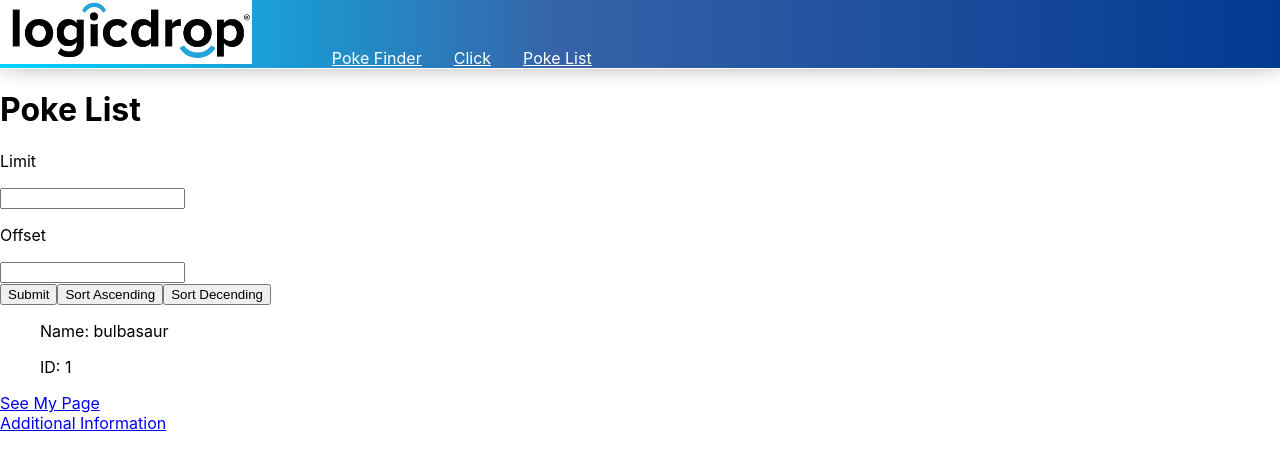
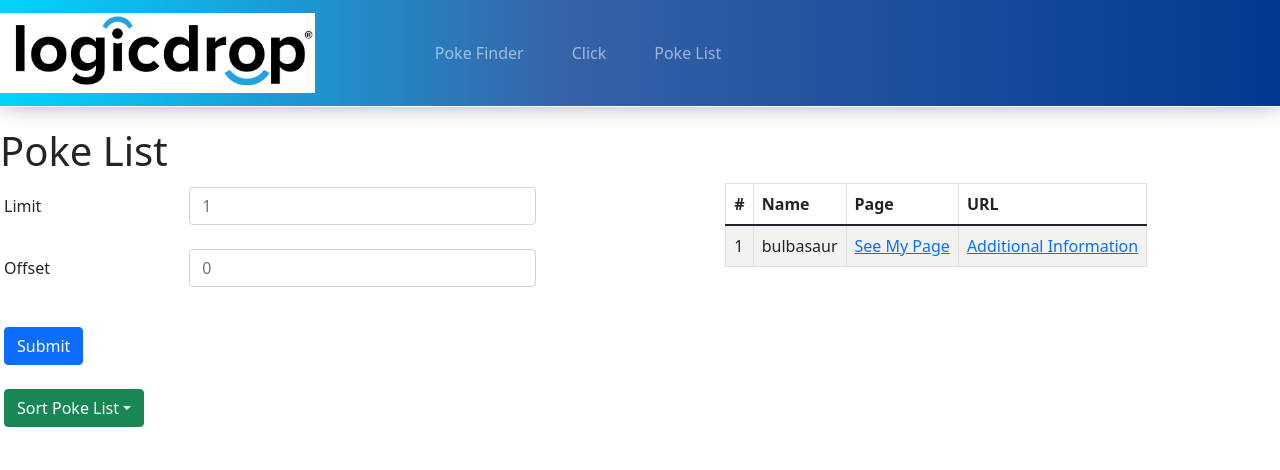
Before and after one commit to Lukebe/LogicDrop, a React (Create React App) app: page /pokelist in a window 1280 px wide. Shown: the top 470 px of the page. Built offline with nearby package versions, Linux system fonts and the light colour scheme.

Commit message:
added bootstrap stying, fixed unit tests for new styling

```diff
--- a/package.json
+++ b/package.json
@@ -17,16 +17,16 @@
     "@types/reactstrap": "^8.7.2",
     "@types/redux-logger": "^3.0.9",
     "axios": "^0.19.2",
-    "bootstrap": "^4.6.1",
+    "bootstrap": "^5.1.3",
     "jquery": "^3.6.0",
     "node-sass": "^4.14.1",
     "popper.js": "^1.16.1",
     "react": "^17.0.2",
+    "react-bootstrap": "^2.0.3",
     "react-dom": "^17.0.2",
     "react-router": "^5.2.1",
     "react-router-dom": "^5.3.0",
     "react-scripts": "4.0.3",
-    "reactstrap": "^8.10.1",
     "redux": "^4.1.2",
     "redux-logger": "^3.0.6",
     "redux-thunk": "^2.4.1",
--- a/src/App.js
+++ b/src/App.js
@@ -1,6 +1,7 @@
 import React from 'react';
 import logo from './logo.svg';
 import './App.scss';
+import 'bootstrap/dist/css/bootstrap.min.css';
 import { BrowserRouter, Switch, Route } from 'react-router-dom';
 import ClickerComponent from './components/clicker.component';
 import NavComponent from './components/nav.component';
--- a/src/components/nav.component.js
+++ b/src/components/nav.component.js
@@ -1,19 +1,22 @@
 import React from 'react';
+import { Nav, Navbar, TabContainer } from 'react-bootstrap';
 import LogicDropLogo from '../assets/logicdrop_logo.png';
-import { Container, Navbar, NavbarBrand, NavbarToggler, NavLink } from 'reactstrap';
+
 
 export class NavComponent extends React.Component{
     render() {
         return (
-            <Navbar className="navbar navbar-toggleable-md navbar-expand-lg navbar-dark bg-dark display-front nav-pad">
-                <Container className="navbar-header c-pointer shift-left">
-                    <NavbarBrand href="/home">
+            <Navbar className="navbar" variant="dark">
+                <TabContainer>
+                    <Navbar.Brand href="/home">
                         <img className="logicdrop_logo" src={LogicDropLogo} alt="logicdrop" />
-                    </NavbarBrand>
-                    <NavLink href="/poke" className="nav-link">Poke Finder</NavLink>
-                    <NavLink href="/click" className="nav-link ">Click</NavLink>
-                    <NavLink href="/pokelist" className="nav-link ">Poke List</NavLink>
-                </Container>
+                    </Navbar.Brand>
+                    <Nav className="me-auto">
+                        <Nav.Link href="/poke" className="nav-link">Poke Finder</Nav.Link>
+                        <Nav.Link href="/click" className="nav-link ">Click</Nav.Link>
+                        <Nav.Link href="/pokelist" className="nav-link ">Poke List</Nav.Link>
+                    </Nav>
+                </TabContainer>
             </Navbar>
         );
     }
--- a/src/components/pokelist.component.js
+++ b/src/components/pokelist.component.js
@@ -2,6 +2,8 @@ import React, { useState } from 'react';
 import Axios from 'axios';
 import { usePokeName, usePokeNameUpdate } from '../contexts/PokeNameContext';
 import { Link } from 'react-router-dom';
+import { Col, Dropdown, Form, Row, Table } from 'react-bootstrap';
+import Button from "react-bootstrap/Button";
 
 export function PokeListComponent() {
     const pokeName = usePokeName()
@@ -15,9 +17,14 @@ export function PokeListComponent() {
     })
     const [listSize, setSize] = useState( () => {return 1});
     const [listOffset, setOffset] = useState(() => { return 0 });
-    const [display, setdisplay] = useState(() => { return <div></div> });
+    const [pDisplay, setdisplay] = useState(() => updateDisplay());
 
-    async function submit() {
+    function submit() {
+        fetchData();
+        setdisplay(prevDisplay => updateDisplay());
+    }
+
+    async function fetchData() {
         const url = `https://pokeapi.co/api/v2/pokemon/?limit=${listSize}&offset=${listOffset}`;
         Axios.get(url).then((payload) => {
             setPoke( prevPoke =>
@@ -26,7 +33,7 @@ export function PokeListComponent() {
                     {
                         name:p.name,
                         url:p.url,
-                            id: p.url.slice(-3, -1).replace("/","")
+                        id: p.url.slice(-3, -1).replace("/","")
                     }
                     )
                 })
@@ -68,13 +75,11 @@ export function PokeListComponent() {
                 }
             }
         }
-        console.log(pokeArr);
         setPoke(prevPoke => pokeArr);
-        setdisplay(updateDisplay())
+        setdisplay(prevDisplay => updateDisplay());
     }
 
     async function updateSelectedName(name) {
-        console.log("Before: "+ pokeName);
         pokeNameUpdate(name)
     }
 
@@ -82,35 +87,81 @@ export function PokeListComponent() {
         const display = [];
         for (let p = 0; p < poke.length; p++) {
             display.push(
-                <div key={p}>
-                    <ul>Name: {poke[p].name}</ul>
-                    <ul id={p}>ID: {poke[p].id}</ul>
-                    <Link to='/pokepage' onClick={() => updateSelectedName(poke[p].name)}>See My Page</Link>
-                    <div></div>
-                    <a href={poke[p].url}>Additional Information</a>
-                </div>
+                <tr key={p}>
+                    <td id={p}>{poke[p].id}</td>
+                    <td>{poke[p].name}</td>
+                    <td>
+                        <Link to='/pokepage' onClick={() => updateSelectedName(poke[p].name)}>
+                            See My Page
+                        </Link>
+                    </td>
+                    <td>
+                        <a href={poke[p].url}>
+                            Additional Information
+                        </a>
+                    </td>
+                </tr>
             );
         }
-        //setdisplay(prevDisplay => display)
         return display;
     }
 
     return (
         <div>
             <h1>Poke List</h1>
-            <div id="poke-input">
-                <p>Limit</p>
-                <input type="text" id="poke-text-input" onChange={updateLimit} />
-            </div>
-            <div id="poke-input">
-                <p>Offset</p>
-                <input type="text" id="poke-text-input" onChange={updateOffset} />
-            </div>
-            <button id='submitBtn' onClick={() => submit()}>Submit</button>
-            <button id='sortABtn' onClick={() => sortBy('A')}>Sort Ascending</button>
-            <button id='sortDBtn' onClick={() => sortBy('D')}>Sort Decending</button>
-            <div id="poke-display">
-                {updateDisplay()}
+            <div className="d-flex flex-row">
+                <div className="p-1">
+                    <Form>
+                        <Form.Group as={Row} className="mb-3" controlId="poke-input">
+                            <Form.Label  column sm="3">
+                                Limit
+                            </Form.Label>
+                            <Col sm="6">
+                            <Form.Control type="text" id="poke-limit-input" onChange={updateLimit} placeholder="1"/>
+                            </Col>
+                            <Col sm="3"/>
+                            <Form.Label column sm="3" className="my-4">
+                                Offset
+                            </Form.Label>
+                            <Col sm="6">
+                            <Form.Control  className="my-4" type="text" id="poke-text-input" onChange={updateOffset} placeholder="0"/>
+                            </Col>
+                            <Col sm="3"/>
+                        </Form.Group>
+                        <Button variant='primary' id='submitBtn' className="md-4" onClick={() => submit()}>
+                            Submit
+                        </Button>
+                    </Form>
+                    <span/>
+                    <Dropdown className="my-4">
+                        <Dropdown.Toggle variant='success' id='dropdown-sort'>
+                            Sort Poke List
+                        </Dropdown.Toggle>
+                        <Dropdown.Menu>
+                            <Dropdown.Item id='sortA' onClick={() => sortBy('A')}>
+                                Sort Ascending
+                            </Dropdown.Item>
+                            <Dropdown.Item id='sortD' onClick={() => sortBy('D')}>
+                                Sort Decending
+                            </Dropdown.Item>
+                        </Dropdown.Menu>
+                    </Dropdown>
+                </div>
+                <div className="p-11">
+                    <Table striped bordered hover>
+                        <thead>
+                            <tr>
+                                <th>#</th>
+                                <th>Name</th>
+                                <th>Page</th>
+                                <th>URL</th>
+                            </tr>
+                        </thead>
+                        <tbody>
+                            {updateDisplay()}
+                        </tbody>
+                    </Table>
+                </div>
             </div>
         </div>
     );
```
Also changed, not shown: 2 other files (tests, documents, lock files or other folders).
